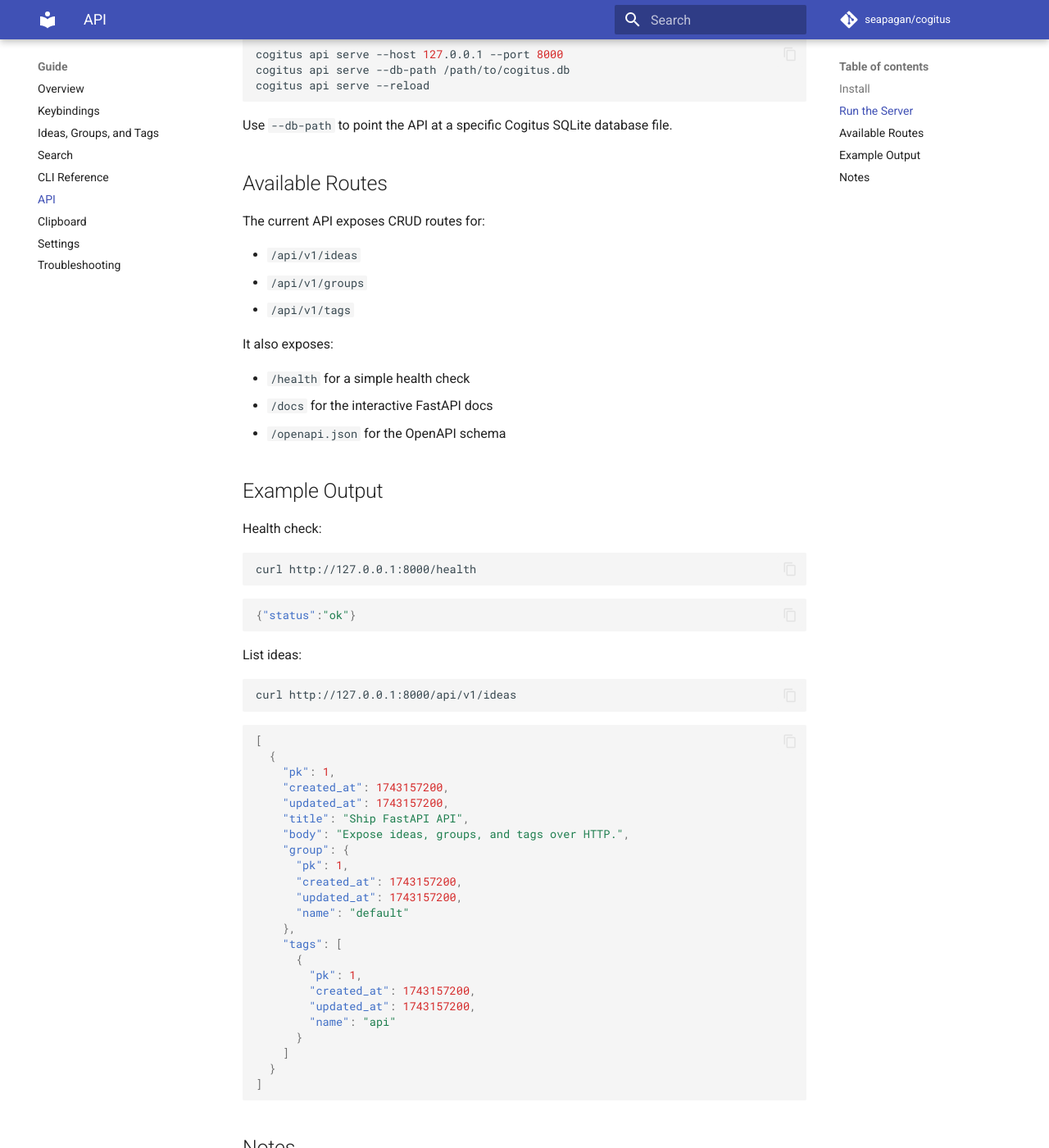
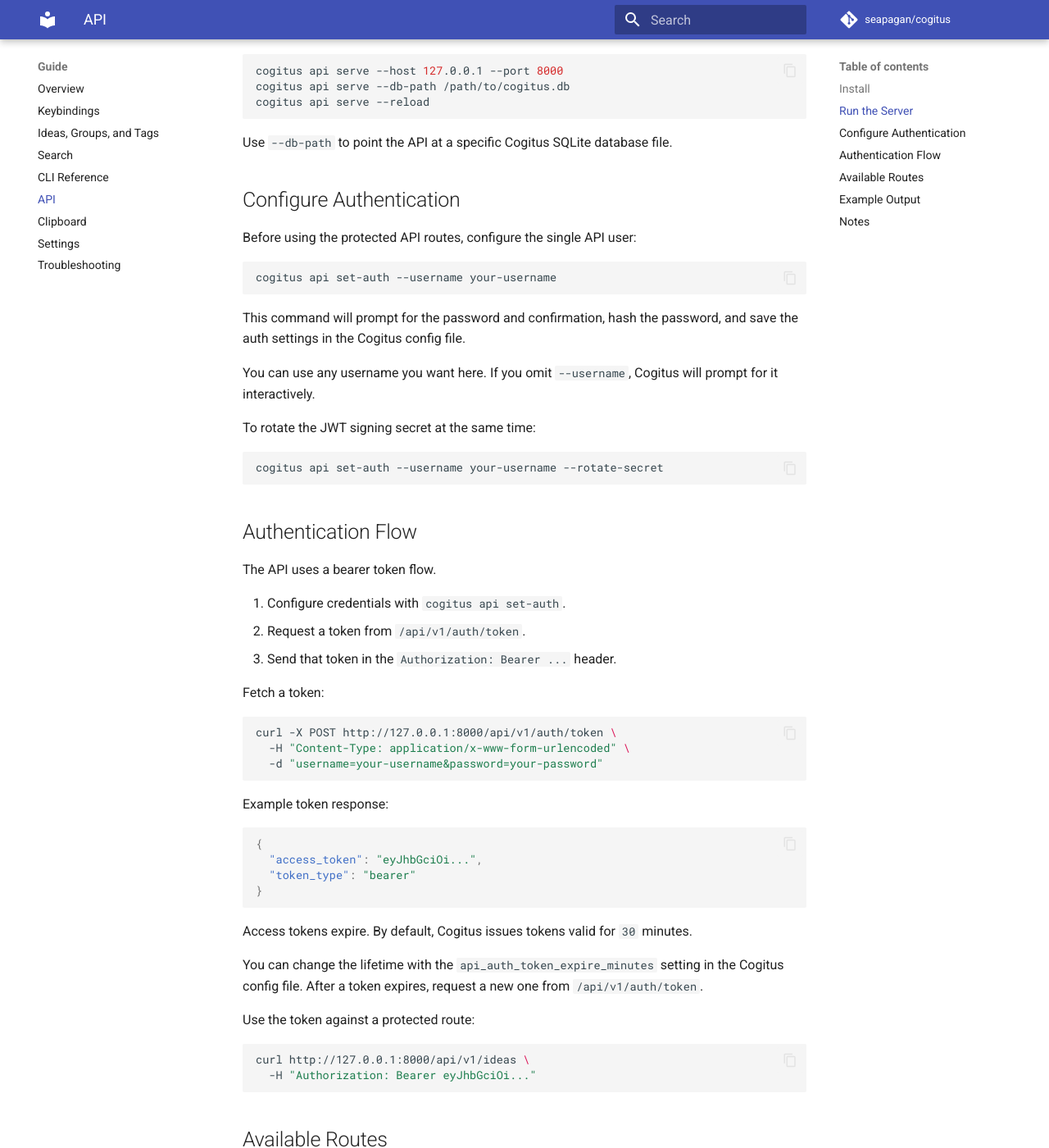
Before and after one commit to seapagan/cogitus, an MkDocs documentation site: the page built from docs/user-guide/api.md, in a window 1280 px wide and 1400 px high, scrolled down 843 px. Shown: the whole window at 82% size. Built offline with MkDocs 1.6.1 and Material for MkDocs 9.7.7, drawn with Linux system fonts in a browser that asks for light colours; comment, search, counter and statistics services are not loaded; some of the changed text lies outside the part shown.

Commit message:
docs: update api auth guide
Signed-off-by: Grant Ramsay <seapagan@gmail.com>

````diff
--- a/docs/user-guide/api.md
+++ b/docs/user-guide/api.md
@@ -4,9 +4,10 @@
 tags over HTTP.
 
 !!! warning
-    This API is still a work in progress. There is currently no
-    authentication, authorization, or other hardening for untrusted networks.
-    Use it only in trusted or local environments for now.
+    This API is still a work in progress. Basic authentication is now
+    available, but the current design is still single-user, SQLite-backed, and
+    intended for trusted or local environments. It is not yet hardened for
+    serious multi-user or internet-facing deployment.
 
 ## Install
 
@@ -39,9 +40,72 @@
 
 Use `--db-path` to point the API at a specific Cogitus SQLite database file.
 
+## Configure Authentication
+
+Before using the protected API routes, configure the single API user:
+
+```bash
+cogitus api set-auth --username your-username
+```
+
+This command will prompt for the password and confirmation, hash the password,
+and save the auth settings in the Cogitus config file.
+
+You can use any username you want here. If you omit `--username`, Cogitus will
+prompt for it interactively.
+
+To rotate the JWT signing secret at the same time:
+
+```bash
+cogitus api set-auth --username your-username --rotate-secret
+```
+
+## Authentication Flow
+
+The API uses a bearer token flow.
+
+1. Configure credentials with `cogitus api set-auth`.
+2. Request a token from `/api/v1/auth/token`.
+3. Send that token in the `Authorization: Bearer ...` header.
+
+Fetch a token:
+
+```bash
+curl -X POST http://127.0.0.1:8000/api/v1/auth/token \
+  -H "Content-Type: application/x-www-form-urlencoded" \
+  -d "username=your-username&password=your-password"
+```
+
+Example token response:
+
+```json
+{
+  "access_token": "eyJhbGciOi...",
+  "token_type": "bearer"
+}
+```
+
+Access tokens expire. By default, Cogitus issues tokens valid for `30`
+minutes.
+
+You can change the lifetime with the `api_auth_token_expire_minutes` setting in
+the Cogitus config file. After a token expires, request a new one from
+`/api/v1/auth/token`.
+
+Use the token against a protected route:
+
+```bash
+curl http://127.0.0.1:8000/api/v1/ideas \
+  -H "Authorization: Bearer eyJhbGciOi..."
+```
+
 ## Available Routes
 
-The current API exposes CRUD routes for:
+The current API exposes:
+
+- `/api/v1/auth/token` for bearer-token login
+
+Protected CRUD routes for:
 
 - `/api/v1/ideas`
 - `/api/v1/groups`
@@ -68,7 +132,8 @@
 List ideas:
 
 ```bash
-curl http://127.0.0.1:8000/api/v1/ideas
+curl http://127.0.0.1:8000/api/v1/ideas \
+  -H "Authorization: Bearer eyJhbGciOi..."
 ```
 
 ```json
@@ -99,7 +164,10 @@
 
 ## Notes
 
+- `/api/v1/ideas`, `/api/v1/groups`, and `/api/v1/tags` now require a valid
+  bearer token.
 - The ideas list endpoint also accepts `limit`, `offset`, and `query`
   parameters.
 - The API uses the same SQLite-backed data model as the local app.
-- This is intended for light use today, not heavy multi-user deployment.
+- Auth configuration is currently stored in the normal Cogitus config file.
+- This is still intended for light use today, not heavy multi-user deployment.
````
Also changed, not shown: docs/user-guide/cli.md (+12 -0 lines).
